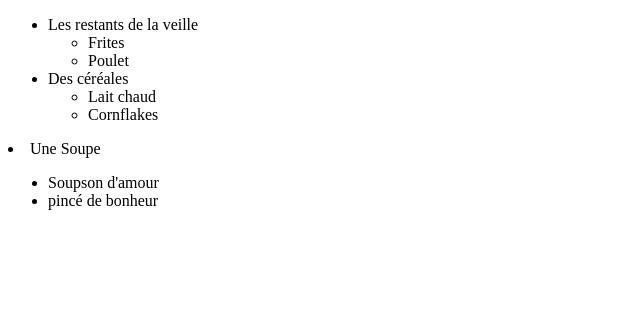
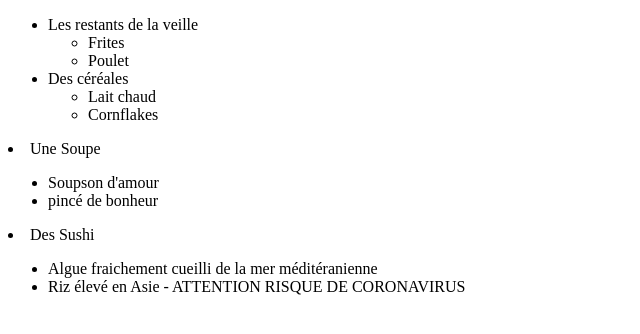
Before and after one commit to MoumouK/Les-douceurs-de-Kemyan, a plain HTML site: page index.html in a window 1280 px wide. Shown: the whole page, without its empty margins (0-640 px from the left). Drawn offline with Linux system fonts and the light colour scheme.

Commit message:
Update index.html

```diff
--- a/index.html
+++ b/index.html
@@ -24,6 +24,11 @@
             <li>Soupson d'amour</li>
             <li>pincé de bonheur</li>
         </ul>
+        <li>Des Sushi</li>
+        <ul>
+            <li>Algue fraichement cueilli de la mer méditéranienne</li>
+            <li>Riz élevé en Asie - ATTENTION RISQUE DE CORONAVIRUS</li>
+        </ul>
     </ul>
 </body>
 </html>
```
